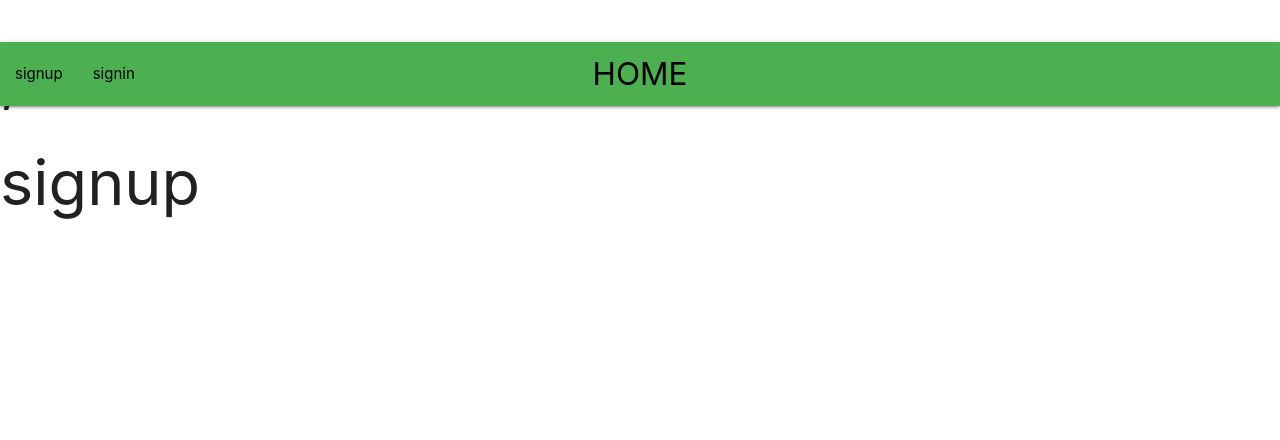
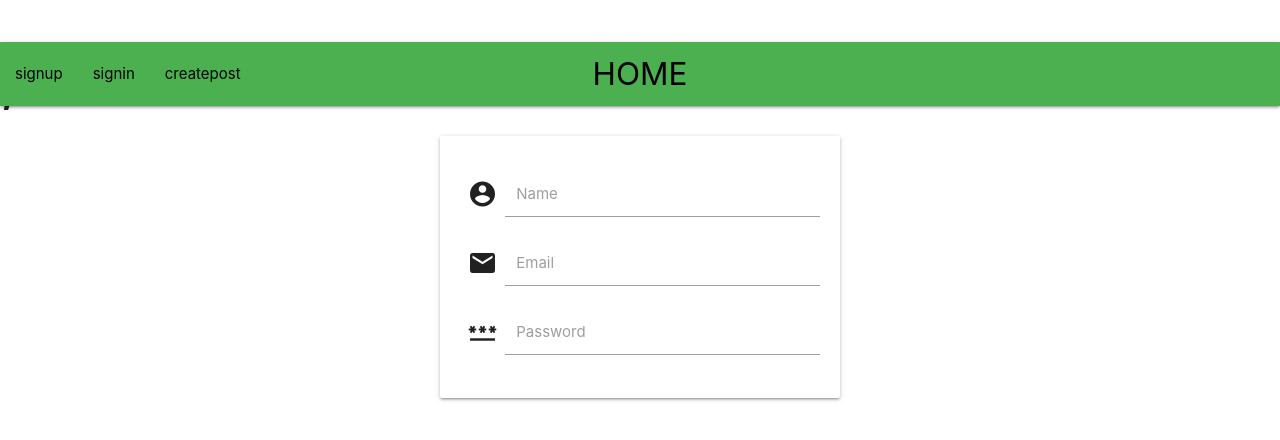
Before and after one commit to lalukrish/quarantine_blog, a React (Create React App) app: page /signup in a window 1280 px wide. Shown: the top 440 px of the page. Built offline with nearby package versions, Linux system fonts and the light colour scheme; a web font is replaced by a local one.

Commit message:
icons with views jsut updated

```diff
--- a/src/App.css
+++ b/src/App.css
@@ -7,6 +7,7 @@ a{
 .nav-wrapper {
   display: flex;
   justify-content: flex-start;
+
 }
 .nav-wrapper > .brand-logo{
   display: block;
@@ -19,3 +20,12 @@ a{
   margin-left
   : auto;
 }
+.mycard{
+  margin-top: 30px;
+ }
+ .auth_card{
+   padding: 20px;
+   text-align: center;
+   max-width: 400px;
+   margin: 30px auto;
+ }
--- a/src/App.js
+++ b/src/App.js
@@ -5,6 +5,7 @@ import NavBar from "./components/NavBar";
 import Home from './components/views/home'
 import Signin from "./components/views/signin";
 import Signup from "./components/views/signup"
+import Createpost from "./components/views/createpost";
 
 
 function App(){
@@ -21,6 +22,9 @@ function App(){
       <Route path="/signup">
       <Signup/>
       </Route>
+      <Route path="/createpost">
+        <Createpost/>
+        </Route>
     </BrowserRouter>
 
   )
--- a/src/components/NavBar.js
+++ b/src/components/NavBar.js
@@ -15,7 +15,7 @@ const NavBar = () =>{
             <ul >
             <li><Link to ="/signup">signup</Link> </li>
             <li><Link to ="/signin">signin</Link> </li>
-
+            <li><Link to ="/createpost">createpost</Link></li>
         </ul>
 
    </div>
--- /dev/null
+++ b/src/components/views/createpost.js
@@ -0,0 +1,9 @@
+import React from "react";
+
+const Createpost =()=>{
+    return(
+        <h1>Createpost</h1>
+    )
+}
+
+export default Createpost;
--- a/src/components/views/signin.js
+++ b/src/components/views/signin.js
@@ -2,7 +2,24 @@ import React from "react";
 
 const Signin=()=>{
     return(
-        <h1>signin</h1>
+        <div>
+             <div class="card">
+        <div class="card-image">
+        <div class="coloumn">
+        <div class="input-field col s6">
+          <i class="material-icons prefix">email</i>
+          <input id="icon_telephone" type="tel" class="validate"></input>
+          <label for="icon_telephone">Email</label>
+        </div>
+        <div class="input-field col s6">
+          <i class="material-icons prefix">password</i>
+          <input id="icon_telephone" type="tel" class="validate"></input>
+          <label for="icon_telephone">Password</label>
+        </div>
+   </div>
+   </div>
+   </div>
+   </div>
     )
 }
 export default Signin;
--- a/src/components/views/signup.js
+++ b/src/components/views/signup.js
@@ -2,7 +2,29 @@ import React from "react";
 
 const Signup =()=>{
   return(
-    <h1>signup</h1>
+
+    <div className="mycard">
+    <div className="card auth_card">
+    <div class="coloumn">
+
+        <div class="input-field col s6">
+          <i class="material-icons prefix">account_circle</i>
+          <input id="icon_prefix" type="text" class="validate"></input>
+          <label for="icon_prefix"> Name</label>
+        </div>
+        <div class="input-field col s6">
+          <i class="material-icons prefix">email</i>
+          <input id="icon_telephone" type="tel" class="validate"></input>
+          <label for="icon_telephone">Email</label>
+        </div>
+        <div class="input-field col s6">
+          <i class="material-icons prefix">password</i>
+          <input id="icon_telephone" type="tel" class="validate"></input>
+          <label for="icon_telephone">Password</label>
+        </div>
+      </div>
+      </div>
+      </div>
   )
 }
  export default Signup;
```
